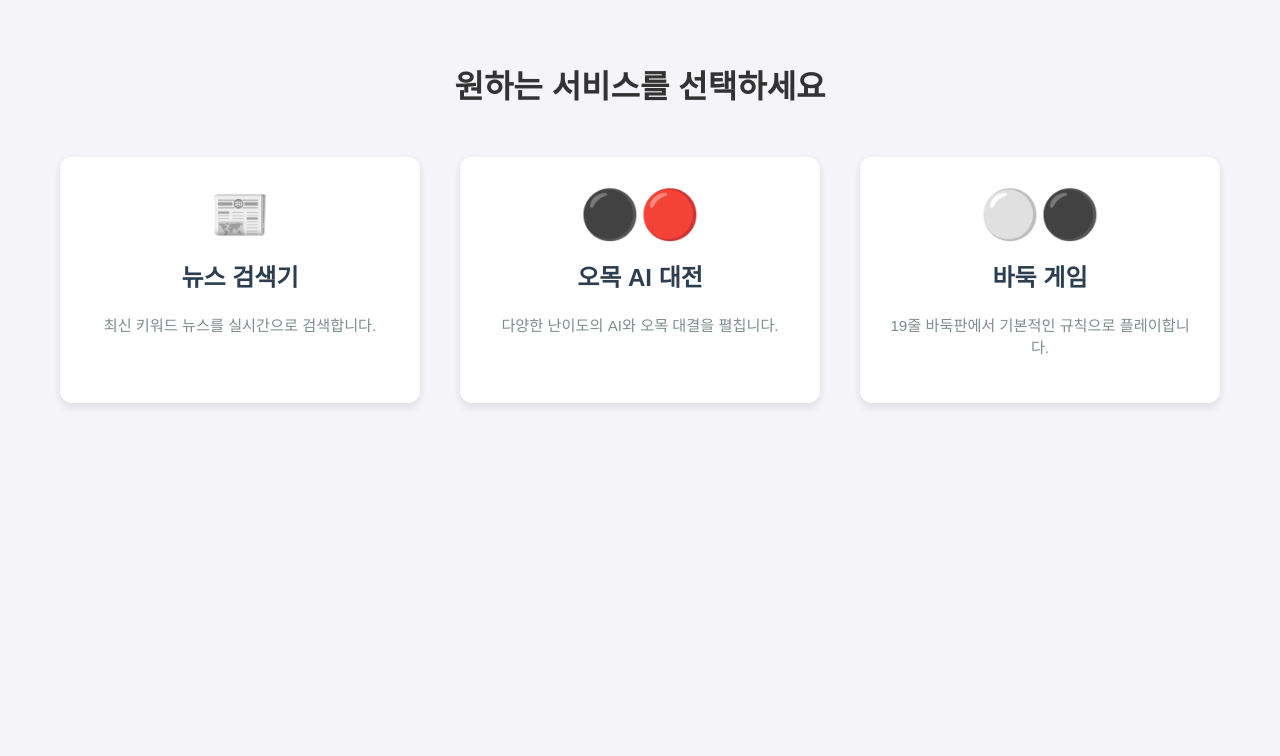
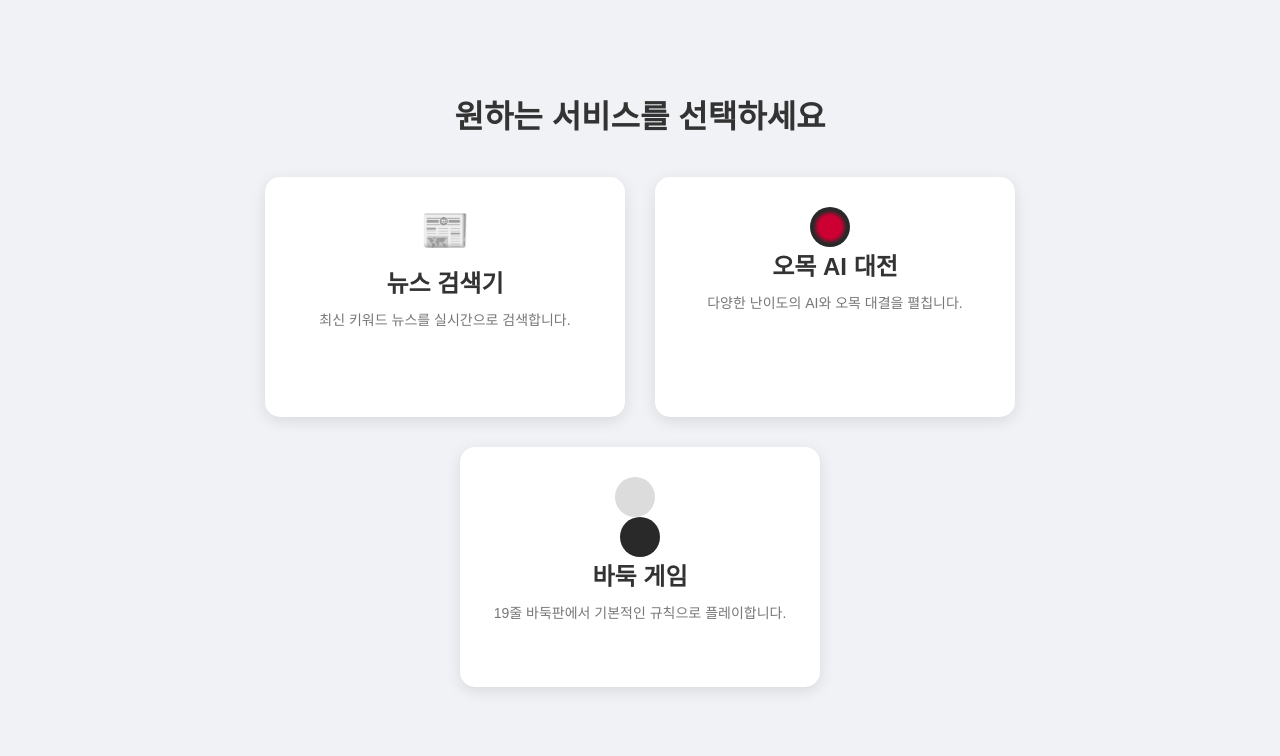
Before and after one commit to Writer-lim/keyword-news-app, a Flask app: page / in a window 1280 px wide. Shown: the top 756 px of the page. Run offline with Flask 3, Linux system fonts and the light colour scheme.

Commit message:
Final Index Link Fix: Wrapped service cards in index.html with <a> tags pointing to /searcher, /omok, and /baduk to resolve 404 navigation issue.

```diff
--- a/templates/index.html
+++ b/templates/index.html
@@ -7,102 +7,119 @@
     <style>
         body {
             font-family: 'Arial', sans-serif;
-            background-color: #f4f4f9;
-            margin: 0;
-            padding: 40px 20px;
             display: flex;
             flex-direction: column;
             align-items: center;
+            background-color: #f0f2f5;
+            margin: 0;
+            padding: 50px 0;
+        }
+        .container {
+            width: 100%;
+            max-width: 800px;
+            padding: 20px;
+            text-align: center;
+        }
+        h1 {
+            color: #333;
+            margin-bottom: 40px;
+        }
+        .service-grid {
+            display: flex;
+            flex-wrap: wrap;
+            justify-content: center;
+            gap: 30px;
+        }
+
+        /* 카드 자체는 A 태그로 감싸서 전체를 클릭 가능하게 합니다. */
+        .service-link {
+            text-decoration: none;
+            color: inherit; /* 폰트 색상 상속 */
+        }
+
+        .service-card {
+            width: 300px;
+            padding: 30px;
+            background: white;
+            border-radius: 15px;
+            box-shadow: 0 4px 15px rgba(0, 0, 0, 0.1);
+            transition: transform 0.3s, box-shadow 0.3s;
+            cursor: pointer;
+            display: flex;
+            flex-direction: column;
+            align-items: center;
+            min-height: 180px; /* 카드 높이 고정 */
+        }
+        .service-card:hover {
+            transform: translateY(-5px);
+            box-shadow: 0 8px 25px rgba(0, 0, 0, 0.15);
+        }
+        .icon {
+            font-size: 40px;
+            margin-bottom: 10px;
+        }
+        .card-title {
+            font-size: 24px;
+            font-weight: bold;
+            color: #333;
+            margin-bottom: 10px;
+        }
+        .card-description {
+            font-size: 14px;
+            color: #777;
             text-align: center;
         }
 
-        h1 {
-            color: #333;
-            margin-bottom: 50px;
-            font-size: 2em;
-        }
+        /* 각 서비스에 맞는 아이콘 및 색상 */
+        .news .icon { color: #5cb85c; }
+        .omok .icon { color: #f0ad4e; }
+        .baduk .icon { color: #5bc0de; }
 
-        .card-container {
-            display: flex;
-            gap: 40px;
-            justify-content: center;
-            flex-wrap: wrap; /* 모바일에서 자동으로 줄 바꿈 */
-        }
+        /* 이미지에 맞는 색상 설정 */
+        .card-omok-color { background: radial-gradient(circle at center, #CC0033 40%, #292929 60%); width: 40px; height: 40px; border-radius: 50%; display: inline-block; margin-right: 10px; }
+        .card-baduk-color-light { background: #dcdcdc; width: 40px; height: 40px; border-radius: 50%; display: inline-block; margin-right: 10px; }
+        .card-baduk-color-dark { background: #292929; width: 40px; height: 40px; border-radius: 50%; display: inline-block; }
 
-        .card {
-            display: block;
-            text-decoration: none;
-            color: #333;
-            background: white;
-            border-radius: 12px;
-            box-shadow: 0 4px 8px rgba(0, 0, 0, 0.1);
-            padding: 30px;
-            width: 300px;
-            transition: transform 0.2s, box-shadow 0.2s;
-        }
-
-        .card:hover {
-            transform: translateY(-5px);
-            box-shadow: 0 8px 16px rgba(0, 0, 0, 0.2);
-        }
-
-        .icon {
-            font-size: 3em;
-            margin-bottom: 15px;
-        }
-
-        h2 {
-            margin-top: 0;
-            font-size: 1.5em;
-            color: #2c3e50;
-        }
-
-        p {
-            color: #7f8c8d;
-            font-size: 0.95em;
-        }
-
-        /* 모바일 가독성 개선 CSS */
-        @media (max-width: 768px) {
-            h1 {
-                font-size: 1.8em;
-                margin-bottom: 30px;
-            }
-            .card-container {
-                flex-direction: column; /* 카드를 세로로 배치 */
-                gap: 20px;
-                align-items: center;
-            }
-            .card {
-                width: 90%; /* 모바일 화면 너비의 90% 사용 */
-                max-width: 400px;
-                padding: 20px;
-            }
-        }
     </style>
 </head>
 <body>
-    <h1>원하는 서비스를 선택하세요</h1>
+    <div class="container">
+        <h1>원하는 서비스를 선택하세요</h1>
 
-    <div class="card-container">
-        <a href="/news" class="card">
-            <div class="icon news-icon">📰</div>
-            <h2>뉴스 검색기</h2>
-            <p>최신 키워드 뉴스를 실시간으로 검색합니다.</p>
-        </a>
+        <div class="service-grid">
 
-        <a href="/omok" class="card">
-            <div class="icon omok-icon">⚫🔴</div>
-            <h2>오목 AI 대전</h2>
-            <p>다양한 난이도의 AI와 오목 대결을 펼칩니다.</p>
-        </a>
+            <a href="/searcher" class="service-link">
+                <div class="service-card news">
+                    <span class="icon">📰</span>
+                    <div class="card-title">뉴스 검색기</div>
+                    <div class="card-description">
+                        최신 키워드 뉴스를 실시간으로 검색합니다.
+                    </div>
+                </div>
+            </a>
 
-        <a href="/baduk" class="card">
-            <div class="icon baduk-icon" style="color: #6c757d;">⚪⚫</div>
-            <h2>바둑 게임</h2>
-            <p>19줄 바둑판에서 기본적인 규칙으로 플레이합니다.</p>
-        </a>
+            <a href="/omok" class="service-link">
+                <div class="service-card omok">
+                    <span class="card-omok-color"></span>
+                    <div class="card-title">오목 AI 대전</div>
+                    <div class="card-description">
+                        다양한 난이도의 AI와 오목 대결을 펼칩니다.
+                    </div>
+                </div>
+            </a>
+
+            <a href="/baduk" class="service-link">
+                <div class="service-card baduk">
+                    <span class="card-baduk-color-light"></span>
+                    <span class="card-baduk-color-dark"></span>
+                    <div class="card-title">바둑 게임</div>
+                    <div class="card-description">
+                        19줄 바둑판에서 기본적인 규칙으로 플레이합니다.
+                    </div>
+                </div>
+            </a>
+
+        </div>
     </div>
-
 </body>
 </html>
```
